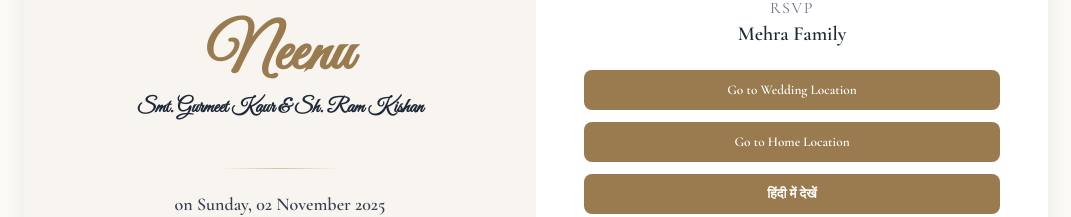
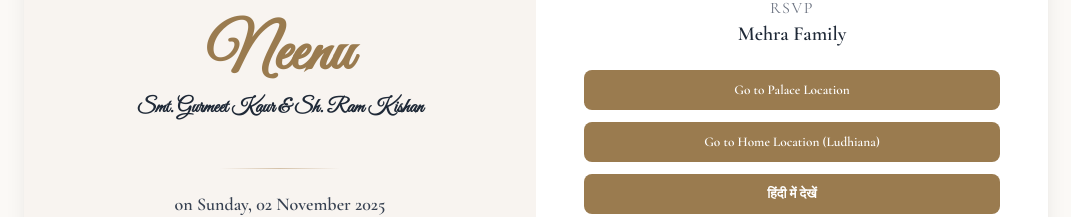
Before and after one commit to deepakmehra96/profile, a Next.js app: page /wedding-deepak in a window 1280 px wide. Shown: the part 406-623 px from the top of the page, without its empty margins (104-1175 px from the left). Built offline with nearby package versions, Linux system fonts and the light colour scheme.

Commit message:
updated deepak

```diff
--- a/src/app/wedding-deepak/page.tsx
+++ b/src/app/wedding-deepak/page.tsx
@@ -22,10 +22,10 @@ const WeddingNeenu: React.FC = () => {
             venueAddress: "talwara road, Mukerian",
             rsvp: "RSVP",
             rsvpFamily: "Mehra Family",
-            locationButton: "Go to Wedding Location",
-            homeButton: "Go to Home Location",
-            modalTitle: "Wedding Location",
-            homeModalTitle: "Home Location",
+            locationButton: "Go to Palace Location",
+            homeButton: "Go to Home Location (Ludhiana)",
+            modalTitle: "Palace Location",
+            homeModalTitle: "Home Location (Ludhaina)",
             mapsButton: "Open in google maps",
             languageToggle: "हिंदी में देखें",
             bride: "Neenu",
@@ -46,9 +46,9 @@ const WeddingNeenu: React.FC = () => {
             rsvp: "उपस्थिति सूचना",
             rsvpFamily: "मेहरा परिवार",
             locationButton: "शादी का स्थान देखें",
-            homeButton: "घर का स्थान देखें",
-            modalTitle: "शादी का स्थान",
-            homeModalTitle: "घर का स्थान",
+            homeButton: "घर का स्थान देखें (लुधियाना)",
+            modalTitle: "शादी का स्थान (पलेस)",
+            homeModalTitle: "घर का स्थान (लुधियाना)",
             mapsButton: "गूगल मैप में खोलें",
             languageToggle: "View in English",
             bride: "नीनू",
```
